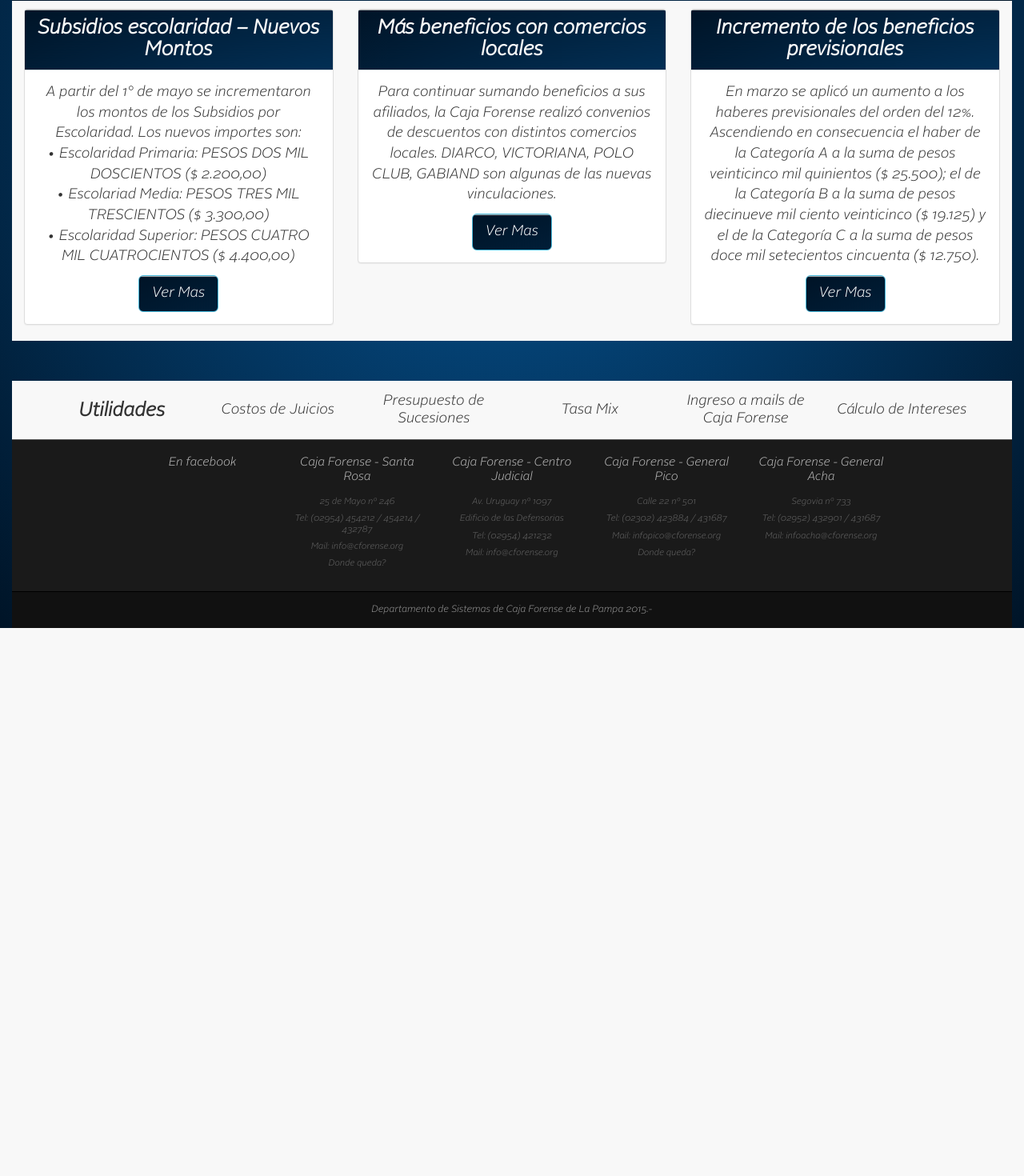
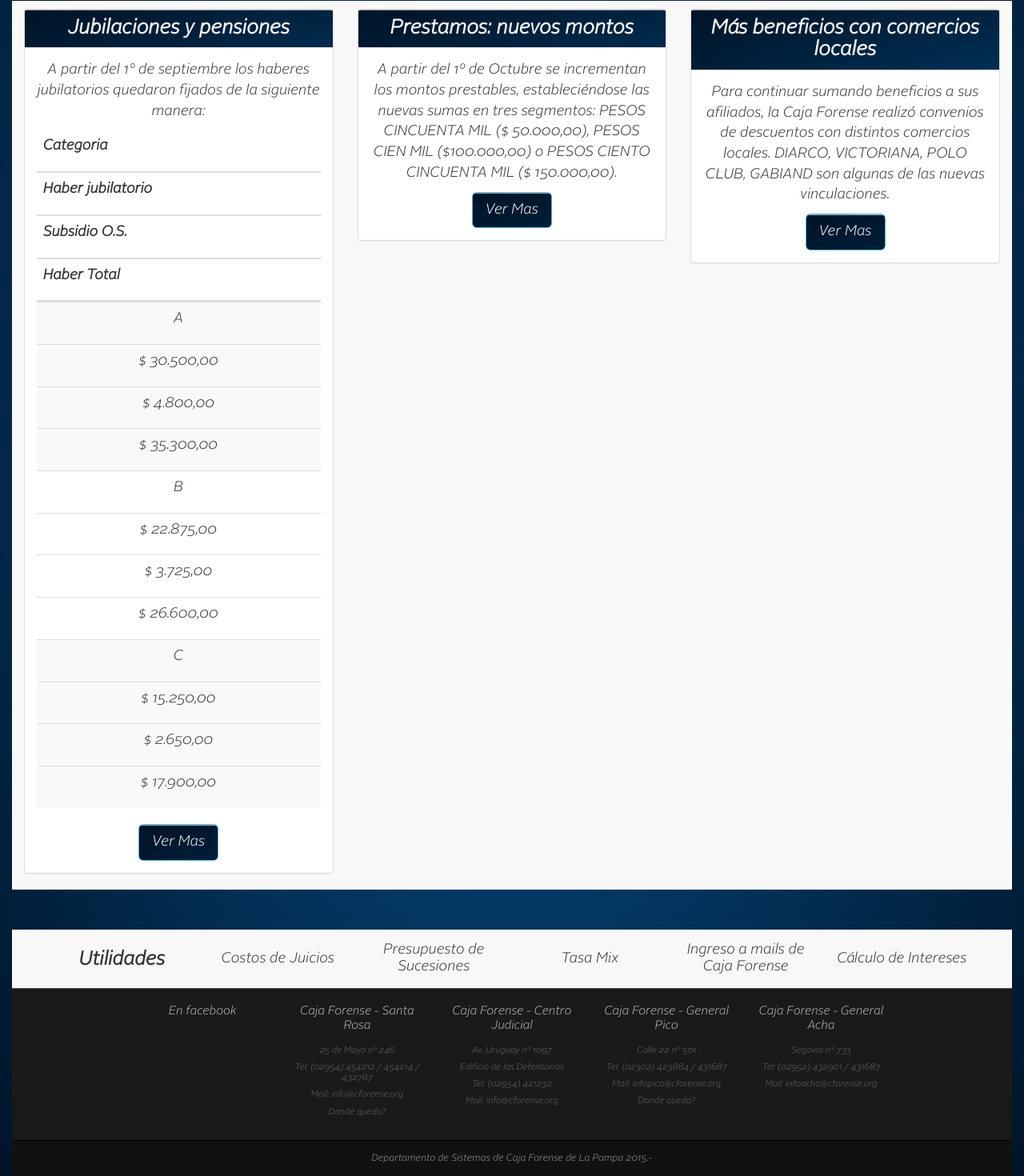
Before and after one commit to gabyi/CAJA_NUEVO, a PHP site: page / in a window 1280 px wide. Shown: the part 562-2032 px from the top of the page at 80% size. Before the commit the page ends 1347 px from the top, so only its background shows below. Run offline with PHP 8.4, Linux system fonts and the light colour scheme; the visitor is signed in with stand-in values (Sample User, id 1); some libraries are stand-ins or nearby versions.

Commit message:
ALGO MAS
ENTRE TANTAS COSAS SE ARREGLO LA TASA FIJA DE RENTAS

```diff
--- a/index.php
+++ b/index.php
@@ -127,7 +127,13 @@ if (!$_SESSION['user']) //lo puse asi para que si se accede desde 0 abre el moda
   <div class="carousel-inner" role="listbox">
     <div  class="item active" >
       <div id="" class="row">
-        <a onclick="window.open('imagenes/slider/promosagosto2017.pdf','','width=1100,height=900')" href=""><img class="img-thumbnail" id="foto-carouselIndex" src="imagenes/slider/agosto2017.jpg" alt="Chania"></a>
+        <a onclick="window.open('imagenes/slider/benefHotelOct.jpg','','width=1100,height=900')" href=""><img class="img-thumbnail" id="foto-carouselIndex" src="imagenes/slider/benefHotelOct.jpg" alt="Chania"></a>
+      </div>
+    </div>
+
+    <div  class="item" >
+      <div id="" class="row">
+        <a onclick="window.open('imagenes/slider/promossept2017 (2).jpg','','width=1100,height=900')" href=""><img class="img-thumbnail" id="foto-carouselIndex" src="imagenes/slider/promossept2017.jpg" alt="Chania"></a>
       </div>
     </div>
 
@@ -230,15 +236,51 @@ if (!$_SESSION['user']) //lo puse asi para que si se accede desde 0 abre el moda
          <div class="col-sm-4 col-md-4">
             <div id="panel-noticia" class="panel panel-default">
                 <div id="panel-titulo-noticia" class="panel-heading" style="background: url(imagenes/logos/fondo_azul.png);">
-                  <h3>Subsidios escolaridad – Nuevos Montos</h3>
+                  <h3>Jubilaciones y pensiones</h3>
                 </div>
                 <div id="panel-cuerpo-noticia" class="panel-body">
-                   <p>A partir del 1° de mayo se incrementaron los montos de los Subsidios por Escolaridad. Los nuevos importes son:<br>
-                      • Escolaridad Primaria: PESOS DOS MIL DOSCIENTOS ($ 2.200,00)<br>
-                      • Escolariad Media: PESOS TRES MIL TRESCIENTOS ($ 3.300,00)<br>
-                      • Escolaridad Superior: PESOS CUATRO MIL CUATROCIENTOS ($ 4.400,00)<br>
-                      </p>
-                   <button id="boton-noticia" type='button' class='btn btn-info  btn-lg' name='' style="background: url(imagenes/logos/fondo_azul.png);" onClick="irA('1229.pdf')">Ver Mas</button>
+                   <p>A partir del 1° de septiembre los haberes jubilatorios quedaron fijados de la siguiente manera:</p>
+                      <table class="table table-striped">
+                        <thead>
+                          <th><p>Categoria</p></th>
+                          <th><p>Haber jubilatorio</p></th>
+                          <th><p>Subsidio O.S.</p></th>
+                          <th><p>Haber Total</p></th>
+                        </thead>
+                        <tbody>
+                          <tr>
+                            <td><p>A</p></td>
+                            <td><p>$ 30.500,00</p></td>
+                            <td><p>$ 4.800,00</p></td>
+                            <td><p>$ 35.300,00</p></td>
+                          </tr>
+                          <tr>
+                            <td><p>B</p></td>
+                            <td><p>$ 22.875,00</p></td>
+                            <td><p>$ 3.725,00</p></td>
+                            <td><p>$ 26.600,00</p></td>
+                          </tr>
+                          <tr>
+                            <td><p>C</p></td>
+                            <td><p>$ 15.250,00</p></td>
+                            <td><p>$ 2.650,00</p></td>
+                            <td><p>$ 17.900,00</p></td>
+                          </tr>
+                        </tbody>
+                      </table>
+                   <button id="boton-noticia" type='button' class='btn btn-info  btn-lg' name='' style="background: url(imagenes/logos/fondo_azul.png);" onClick="irA('BOLETIN INFORMATIVO N 59 - AUMENTOS JUBILACIONES Y PRESTAMOS - BENEFICIOS COMERCIOS.pdf')">Ver Mas</button>
+                </div>
+            </div>
+        </div>
+
+        <div class="col-sm-4 col-md-4">
+            <div id="panel-noticia" class="panel panel-default">
+                <div id="panel-titulo-noticia" class="panel-heading" style="background: url(imagenes/logos/fondo_azul.png);">
+                  <h3>Prestamos: nuevos montos </h3>
+                </div>
+                <div id="panel-cuerpo-noticia" class="panel-body">
+                   <p>A partir del 1º de Octubre se incrementan los montos prestables, estableciéndose las nuevas sumas en tres segmentos: PESOS CINCUENTA MIL ($ 50.000,00), PESOS CIEN MIL ($100.000,00) o PESOS CIENTO CINCUENTA MIL ($ 150.000,00).</p>
+                   <button id="boton-noticia" type='button' class='btn btn-info  btn-lg' name='' style="background: url(imagenes/logos/fondo_azul.png);" onClick="irA('BOLETIN INFORMATIVO N 59 - AUMENTOS JUBILACIONES Y PRESTAMOS - BENEFICIOS COMERCIOS.pdf')">Ver Mas</button>
                 </div>
             </div>
         </div>
@@ -255,20 +297,6 @@ if (!$_SESSION['user']) //lo puse asi para que si se accede desde 0 abre el moda
                       DIARCO, VICTORIANA, POLO CLUB, GABIAND son algunas de las nuevas vinculaciones.
                    </p>
                    <a href="noticias.php#descuentos"><button id="boton-noticia" type='button' class='btn btn-info  btn-lg' name='' style="background: url(imagenes/logos/fondo_azul.png);">Ver Mas</button></a>
-                </div>
-            </div>
-        </div>
-
-          <div class="col-sm-4 col-md-4">
-            <div id="panel-noticia" class="panel panel-default">
-                <div id="panel-titulo-noticia" class="panel-heading" style="background: url(imagenes/logos/fondo_azul.png);">
-                  <h3>Incremento de los beneficios previsionales</h3>
-                </div>
-                <div id="panel-cuerpo-noticia" class="panel-body">
-                   <p>En marzo se aplicó un aumento a los haberes previsionales del orden del 12%. Ascendiendo en consecuencia el haber de la Categoría A a la suma de pesos veinticinco mil quinientos ($ 25.500);
-                    el de la Categoría B a la suma de pesos diecinueve mil ciento veinticinco ($ 19.125) y el de la Categoría C a la suma de pesos doce mil setecientos cincuenta ($ 12.750).
-                      </p>
-                   <button id="boton-noticia" type='button' class='btn btn-info  btn-lg' name='' style="background: url(imagenes/logos/fondo_azul.png);" onClick="irA('1222.pdf')">Ver Mas</button>
                 </div>
             </div>
         </div>
--- a/js/cajascript.js
+++ b/js/cajascript.js
@@ -266,7 +266,7 @@ function buscarComunica()
         texto= texto+"<div class='col-md-3'><input id='comunica' name='comunica' title='' type='text' placeholder='' class='form-control' readonly value="+mensaje+"></div></div>";
         texto=texto+"<div class='form-group'><label class='col-md-3 control-label' for='fecha'>Fecha</label>";
         texto= texto+"<div class='col-md-5'><div class='input-group'><input class='form-control' id='fHasta' name='fHasta' placeholder='DD/MM/YYYY' type='date' value=''><span class='input-group-addon'><i class='glyphicon glyphicon-calendar'></i></span></div></div>";
-        texto= texto+"<div class='col-md-3'><button id='' style='background: url(imagenes/logos/fondo_azul.png);' type='button' class='btn btn-primary btn-lg' name='actualiza' onClick='javascript:calcularTasaComunica()''>Actualiza</button></div>";
+        texto= texto+"<div class='col-md-3'><button id='' style='background: url(imagenes/logos/fondo_azul.png);' type='button' class='btn btn-primary btn-lg' name='actualiza' onClick='javascript:ValidarFecha()'>Actualiza</button></div>";
         texto= texto+"</div><br>";
 
         $("#formComunica").html(texto);
@@ -328,3 +328,32 @@ function buscarComunica()
             //alert("aca pongo el control "+ total+"!!!!");
 
       }
+
+// Función para verificar que la fecha escrita sea correcta según el formato dd/mm/aaaa y ademas que seqa correcta
+function ValidarFecha(){
+ // Almacenamos el valor digitado en TxtFecha
+ var f = $("#fHasta").val();
+
+
+  re=/^[0-9][0-9]\/[0-9][0-9]\/[0-9][0-9][0-9][0-9]$/
+  if(f.length==0 || !re.exec(f))
+  {
+    alert("La fecha no tiene formato correcto.")
+    return
+  }
+
+  var d = new Date()
+  d.setFullYear(f.substring(6,10),
+    f.substring(3,5)-1,
+      f.substring(0,2))
+
+  if(d.getMonth() != f.substring(3,5)-1
+    || d.getDate() != f.substring(0,2))
+  {
+    alert("Fecha no válida.")
+    return
+  }
+
+  alert("La fecha está en formato correcto y además es válida!")
+
+}
--- a/navbar.php
+++ b/navbar.php
@@ -42,8 +42,9 @@
                 </li>
                   <!--<li><a href="boletines.php">Boletines Informativos</a></li>-->
                   <li><a href="contacto.php">Contacto</a></li>
+                  <li><a href="http://www.cforense.org/oldsite/index.php">P&aacute;gina versi&oacute;n anterior</a></li>
                   <!--<li><a href="contacto.php" data-toggle="modal" data-target="#myModal">Contacto</a></li> para abrir con modal
-                  <li><a href="http://www.cforense.org/oldsite/index.php">P&aacute;gina versi&oacute;n anterior</a></li>
+
                   <!--<li class="dropdown">
                     <a href="#" class="dropdown-toggle" data-toggle="dropdown">Usuario<span class="caret"></span></a>
                     <ul class="dropdown-menu" role="menu">
--- a/php/pdf/pdfPres.php
+++ b/php/pdf/pdfPres.php
@@ -53,7 +53,7 @@ $pdf->Cell(0,0,'   Santa Rosa,...........de.....................................
 $pdf->SetFont('Arial','',11);
 $pdf->Cell(60);
 $pdf->Ln(10);
-$pdf->MultiCell(0,6,utf8_decode('     Solicito un préstamo de Pesos '.strtoupper($impEnLetras).' ($ '.number_format($importe, 2).') pagadero en '.$cuotas.' cuotas mensuales con aplicación de una tasa de interés de tipo variable, equivalente al 65% de la tasa que cobra el Banco de La Pampa en el segmento III de la línea de préstamos Credisueldos.
+$pdf->MultiCell(0,6,utf8_decode('     Solicito un préstamo de Pesos '.strtoupper($impEnLetras).' ($ '.number_format($importe, 2).') pagadero en '.$cuotas.' cuotas mensuales con aplicación de una tasa de interés de tipo variable, equivalente al 70% de la tasa que cobra el Banco de La Pampa en el segmento III de la línea de préstamos Credisueldos.
 					     Declaro conocer los términos de las disposiciones que rigen estos préstamos, a las cuales me allano.
 				    El señor '.strtoupper($nomAval).' , que también firma la presente, se constituye en avalista de todas obligaciones que asuma.'));
 $pdf->MultiCell(0,6,utf8_decode('     Solicito que el préstamo se efectivice a través de '.strtoupper($medioPago).'.'));
@@ -83,7 +83,7 @@ $pdf->SetFont('Arial','',11);
 $pdf->Cell(60);
 $pdf->Ln(8);
 $pdf->MultiCell(0,6,utf8_decode('
-Apellido y nombre: '.$nomAval.'
+Apellido y nombre: '.strtoupper($nomAval).'
 Doc. Identidad: '.$tipoDniAval.' Nº '.$numDniAval.'
 Domicilio: '.strtoupper($domAval).'  T.E: '.$telAval.'
 Actividad: '.strtoupper($actividad)));
@@ -210,7 +210,7 @@ $pdf->Cell(0,0,'   Santa Rosa,...........de.....................................
 $pdf->SetFont('Arial','',11);
 $pdf->Cell(60);
 $pdf->Ln(25);
-$pdf->MultiCell(0,6,utf8_decode('A LA VISTA PAGARE a la CAJA FORENSE DE LA PAMPA SIN PROTESTO (Art.50 Decreto Ley 5.965/63) la cantidad de '.strtoupper($impEnLetras).'.- ($ '.number_format($importe, 2).'.-) por igual valor recibido a mi entera satisfacción. La suma a pagar devengará intereses compensatorios, a tasa variable, equivalentes al 80 % de la tasa de interés que aplica el Banco de La Pampa S.E.M.en la línea de préstamos Credisueldo -Segmento III- y se incrementará en un 50% más en caso de retraso. A la fecha, la tasa de interés de origen del presente es del 33% anual (TNA), la que se incrementa a 49.5% en caso de retraso.
+$pdf->MultiCell(0,6,utf8_decode('A LA VISTA PAGARE a la CAJA FORENSE DE LA PAMPA SIN PROTESTO (Art.50 Decreto Ley 5.965/63) la cantidad de '.strtoupper($impEnLetras).'.- ($ '.number_format($importe, 2).'.-) por igual valor recibido a mi entera satisfacción. La suma a pagar devengará intereses compensatorios, a tasa variable, equivalentes al 70 % de la tasa de interés que aplica el Banco de La Pampa S.E.M.en la línea de préstamos Credisueldo -Segmento III- y se incrementará en un 50% más en caso de retraso. A la fecha, la tasa de interés de origen del presente es del 33% anual (TNA), la que se incrementa a 49.5% en caso de retraso.
 Dejamos expresamente aclarado, en nuestro carácter de libradora y avalista, respectivamente, que de conformidad con lo dispuesto en el Art. 36 del Decreto Ley 5.965/63, ampliamos el plazo de presentación del presente hasta un máximo de cinco (5) años, a contar desde la fecha de libramiento indicada.
 Pagadero en 25 de Mayo nº 246 de la ciudad de Santa Rosa, Provincia de La Pampa.
 
```
Also changed, not shown: tabla.php (+6 -1 lines), imagenes/logos/Logo2016.gif (added), imagenes/slider/benefHotelOct.jpg (added), imagenes/slider/promosagosto2017.jpg (deleted), imagenes/slider/promossept2017.jpg (added), 4 other files.
